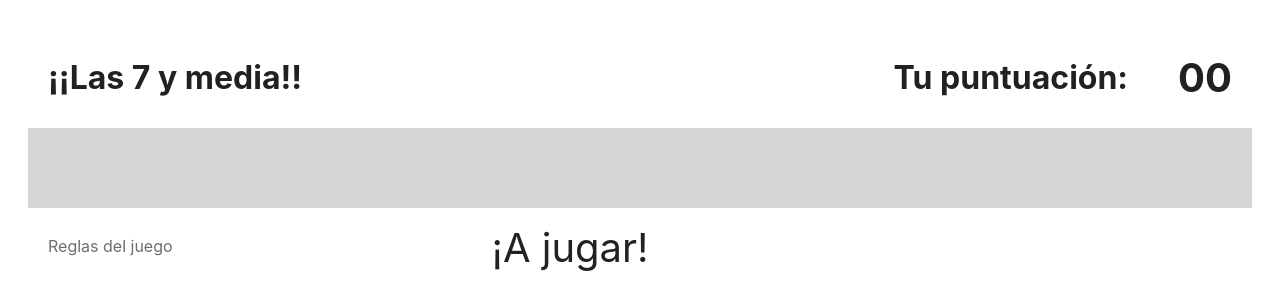
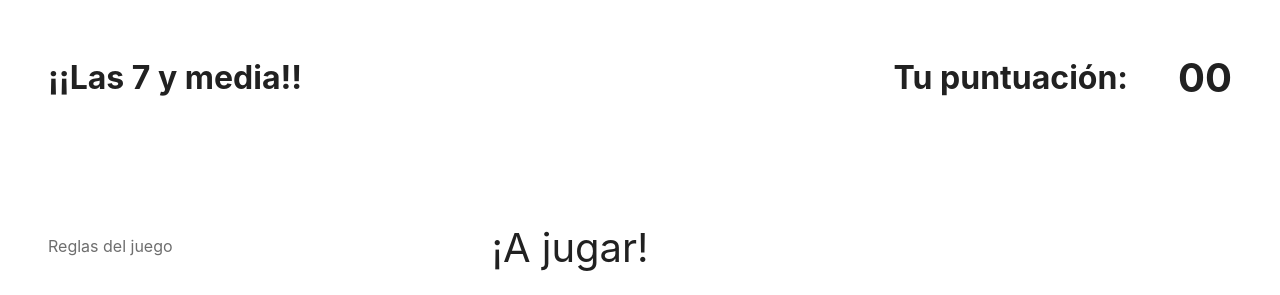
Before and after one commit to JaviLaveda/las-7-y-media, a website built with Vite: page index.html in a window 1280 px wide. Shown: the top 295 px of the page. Built offline with nearby package versions, Linux system fonts and the light colour scheme.

Commit message:
css update

```diff
--- a/src/style.css
+++ b/src/style.css
@@ -39,7 +39,7 @@
   color: rgb(64, 65, 109);
   align-items: center;
   justify-content: flex-end;
-  background-color: rgb(214, 214, 214);
+  /* background-color: rgb(214, 214, 214); */
   padding-right: 20px;
 }
 
```
